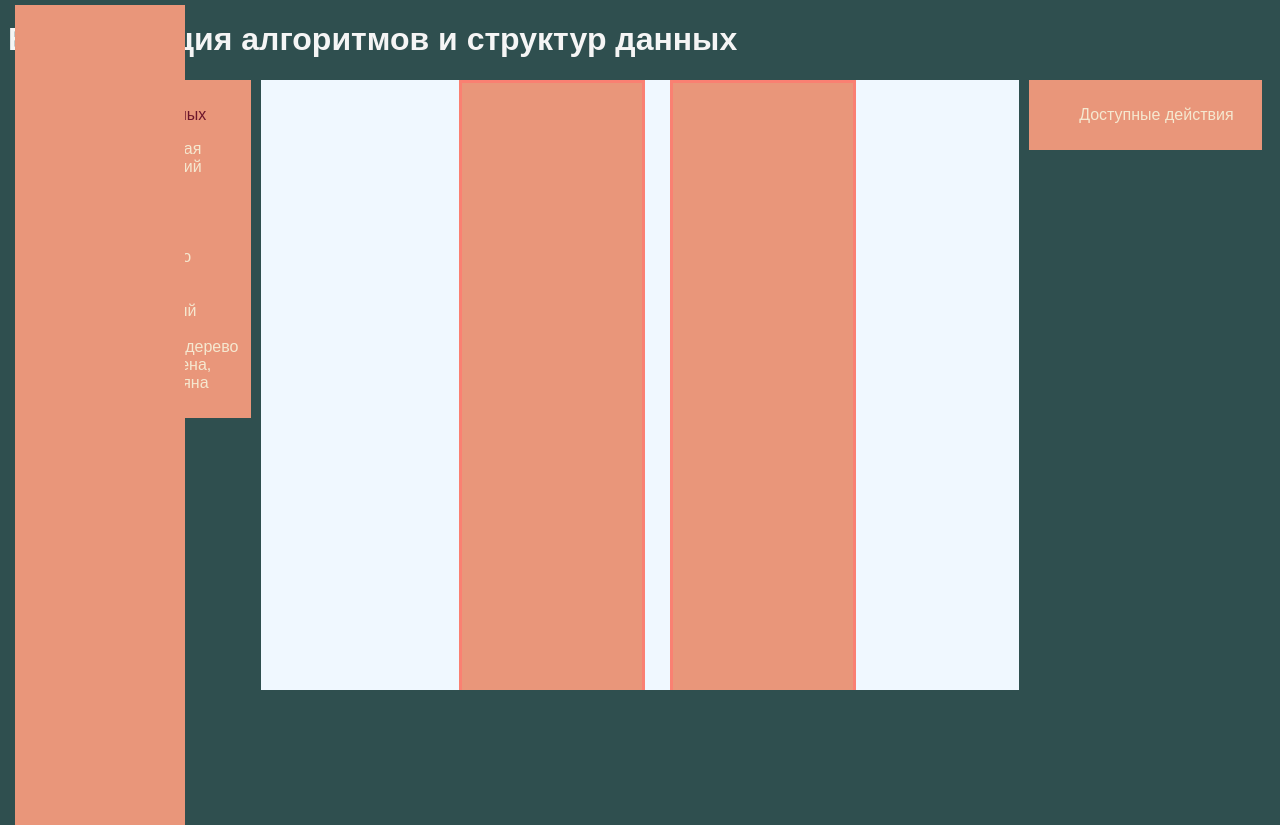
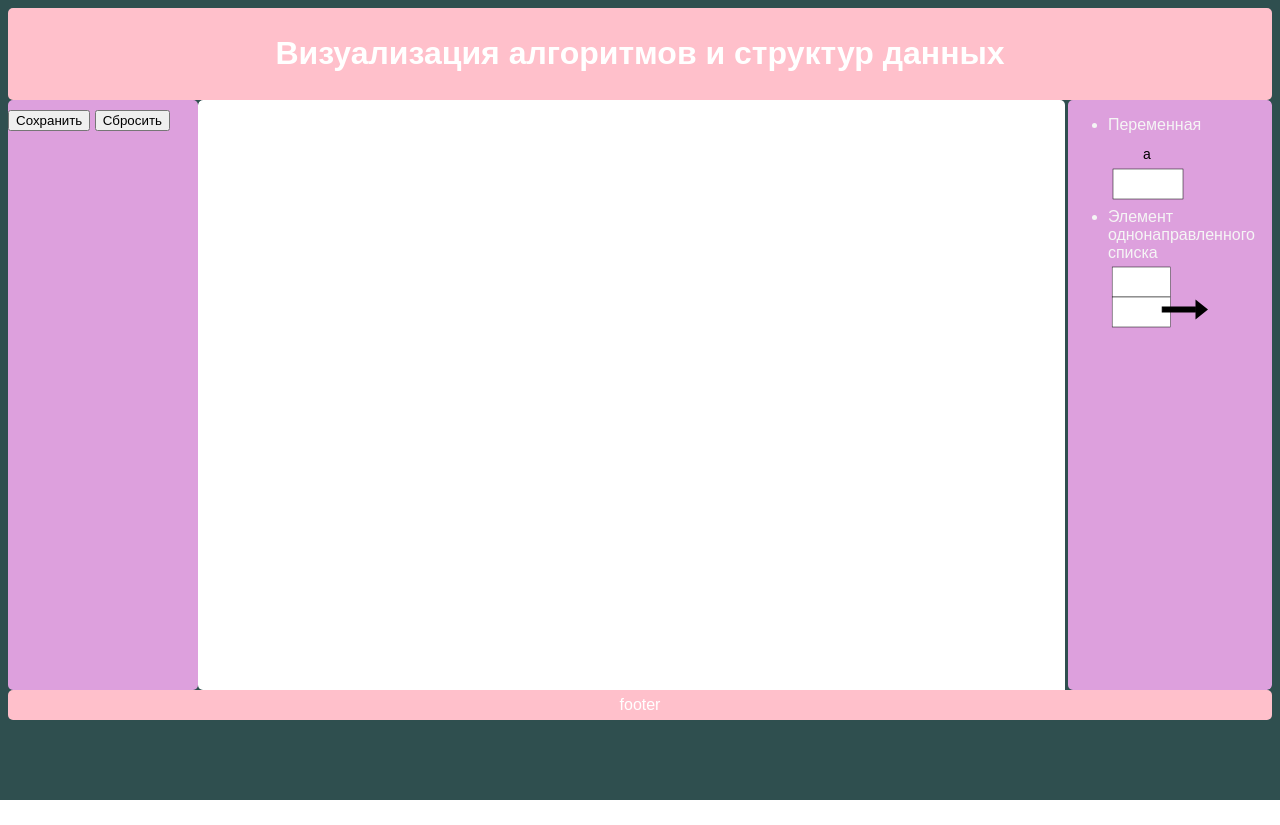
Before and after one commit to helena2505/alg_vis, a PHP site: page / in a window 1280 px wide. After the commit the page ends 800 px from the top, so only its background shows below. Run offline with PHP 8.4, Linux system fonts and the light colour scheme.

Commit message:
Added a stack/queue element

```diff
--- a/index.html
+++ b/index.html
@@ -8,46 +8,34 @@
     <link rel="stylesheet" href="style.css"/>
 </head>
 <body>
-        <header><h1>Визуализация алгоритмов и структур данных</h1></header>
-	<div class="layout">
-	<div class="globCol1">
-        <div>
-                    <ul class = "optionList">
-                        <li><p id="hdr">Структуры данных<p>
-                            <ul class = "optionList">
-                                <li id="variable">Переменная</li>
-                                <li id="array">Статический массив</li>
-                                <li id="structure">Структура</li>
-                                <li id="mfile">Файл</li>
-                                <li id="pointer">Указатель</li>
-                                <li id="muchness">Множество</li>
-                                <li id="mstack">Стек</li>
-                                <li id="mqueue">Очередь</li>
-				<li id="mlist">Двусвязный список</li>
-				<li id="binTree">Бинарное дерево</li>
-                     	    </ul>
-			<footer>&copy; Карелина Елена, Шорыгина Татьяна</footer>
-                    </ul>
-         </div>
-	</div>
-	<div class="globCol3">
-<<<<<<< HEAD
-		<!--div class="empty"-->
-            <!--div class="fill" draggable="true"></div>
-        </div-->
-        <!--div class="empty"></div-->
-=======
-		<div class="empty">
-            <div class="fill" draggable="true"></div>
-        </div>
-        <div class="empty"></div>
->>>>>>> 7074de73b6b23423ee0a050d93f5c658a6045c39
-	</div>
-	<div class="globCol2">
-	<div id="dynMenu">
-		<ul id="options" class="optionList">Доступные действия</ul>
-	</div>
-	</div>
-	<script src="main.js"></script>
+<div id="header">
+    <h1>Визуализация алгоритмов и структур данных</h1>
+</div>
+
+<div id="navigation">
+    <button>Сохранить</button>
+    <button>Сбросить</button>
+</div>
+
+<div id="drawing">
+    <div id="outer-dropzone" class="dropzone"></div>
+    <div id="picturesCol">
+        <ul class="menu">
+            <li>
+                <div>Переменная</div>
+                <img id="vr" src="variable.svg" width="100" height="70" alt="draw variable">
+            </li>
+            <li>
+                <div>Элемент однонаправленного списка</div>
+                <img id="one_list" src="stack_queue.svg" width="100" height="70" alt="draw variable">
+            </li>
+        </ul>
+    </div>
+</div>
+
+<div id="footer">footer</div>
+
+<script src="main.js" type="module"></script>
+<script src="https://unpkg.com/interactjs/dist/interact.min.js"></script>
 </body>
 </html>
--- a/main.js
+++ b/main.js
@@ -1,13 +1,55 @@
-var locMenu = document.getElementById('dynMenu');
-var lst = document.getElementById('options');
-variable.onclick = function() {
-	var li = document.createElement('LI'), li1 = document.createElement('LI'), li2 = document.createElement('LI'), li3 = document.createElement('LI');
-	li.innerHTML = 'Нарисовать';
-	lst.appendChild(li);
-	li1.innerHTML = 'Присвоить значение';
-	lst.appendChild(li1);
-	li2.innerHTML = 'Изменить значение';
-	lst.appendChild(li2);
-	li3.innerHTML = 'Поменять с другой переменной';
-	lst.appendChild(li3);
+var dragItem1 = document.getElementById("vr"); // Перетаскиваемая картинка
+var dragItem2 = document.getElementById("one_list"); // Перетаскиваемая картинка
+var dropLoc = document.getElementById("outer-dropzone"); // Канва, на которую осуществляется перетаскивание
+
+dragItem1.ondragstart = function(event) {
+    /*Функция-обработчик события начала перетаскивания картинки
+    * Функция принимает на вход событие (event)
+    * Функция записывает перетаскиваемый элемент в событие
+    * Автор: Карелина Елена
+    */
+    event.dataTransfer.setData('key', event.target.id);
 }
+
+dragItem2.ondragstart = function(event) {
+    /*Функция-обработчик события начала перетаскивания картинки
+    * Функция принимает на вход событие (event)
+    * Функция записывает перетаскиваемый элемент в событие
+    * Автор: Карелина Елена
+    */
+    event.dataTransfer.setData('key', event.target.id);
+}
+
+dropLoc.ondragover = function(event) {
+    /*Функция-обработчик события попадания картинки на канву
+    * Функция принимает на вход событие (event)
+    * Функция отключает дефолтный drag&drop
+    * Автор: Карелина Елена
+    */
+    event.preventDefault();
+}
+
+dropLoc.ondrop = function(event) {
+    /*Функция-обработчик события бросания картинки на канву
+    * Функция принимает на вход событие (event)
+    * Функция рисует картинку, идентичную перетаскиваемой, на канве
+    * и устанавливает ее размеры и координаты
+    * Автор: Карелина Елена
+    */
+    event.preventDefault();
+    var dropItem = event.dataTransfer.getData('key'); //Получение информации о перетаскиваемой картинке
+    var droppedElement = document.getElementById(dropItem);
+    var newElement = document.createElement('img'); //Создание картинки на канве
+    //Задание размеров картинки
+    newElement.style.height = "70px";
+    newElement.style.width = "100px";
+    newElement.src = droppedElement.src; //Подключение файла-источника svg
+    //Задание координат картинки
+    newElement.style.position = 'absolute';
+    newElement.style.left = event.clientX + 'px';
+    newElement.style.top = event.clientY + 'px';
+    //Задание идентификатора для картинки
+    newElement.classList.add('drag-drop');
+    newElement.id = 'var1'
+    dropLoc.appendChild(newElement); //Присоединение картинки к родительскому элементу-канве
+}
--- a/style.css
+++ b/style.css
@@ -4,89 +4,127 @@ body {
     color: whitesmoke;
 }
 
-#hdr {
-    color: rgb(109, 22, 44);
+#header {
+    background-color: pink;
+    color: white;
+    text-align: center;
+    padding: 6px;
+    border-radius: 5px;
 }
 
-#header {
- align-self: center;
- align-content: center;
- font-size: 2.2em; /* Размер текста */
- text-align: center; /* Выравнивание по центру */
- padding: 5px; /* Отступы вокруг текста */
+#navigation {
+    line-height: 40px;
+    background-color: plum;
+    height: 590px;
+    width: 15%;
+    float: left;
+    padding: 0px;
+    overflow: auto;
+    border-radius: 5px;
+}
+
+#drawing {
+    height: 590px;
+    width: auto;
+    overflow: hidden;
+    border-radius: 5px;
+}
+
+#picturesCol {
+    height: 100%;
+    width: 19%;
+    padding: 0px;
+    float: right;
+    background-color: plum;
+    overflow: auto;
+    float: right;
+    border-radius: 5px;
 }
 
 #footer {
- background: #8fa09b; /* Цвет фона подвала */
- color: aliceblue; /* Цвет текста */
- padding: 5px; /* Отступы вокруг текста */
- clear: left; /* Отменяем действие float */
+    background-color: pink;
+    color: white;
+    text-align: center;
+    padding: 6px;
+    clear: both;
+    border-radius: 5px;
+}
+
+.saveButton {
+    padding: 5px 5px;
+    text-align: center;
+    align-self: center;
+    background-color: azure;
+    width: 40%;
+    height: 20%;
+    box-shadow: 0 0 0 rgba(0,0,0,0.1), inset 0 0 0 rgba(0,0,0,0.1);
+    font-size: 15px;
+}
+
+.button:hover{
+    background: rgb(255, 163, 88);
 }
 
 .optionList li{
     list-style-type: none
 }
 
-
 .layout {
     overflow: hidden;
 }
 
-.globCol1, .globCol2 {
-	width: 20%;
-	height: 100%;
-	float: left;
-}
-
-.globCol3 {
-	width: 60%;
-	height: 610px;
-	float: left;
-	background-color: aliceblue;
-	align-self: center;
-	table-layout: auto;
-}
-
 .layout div div{
-    margin: 0 10px; /* Отступы */
-    padding: 10px; /* Поля */
+    margin: 0 0px; /* Отступы */
+    padding: 0px; /* Поля */
     height: 100%; /* Высота колонок */
     background: darksalmon; /* Цвет фона */
     color: #f5e8d0; /* Цвет текста */
     overflow: auto;
 }
 
-.drawing {
+
+#outer-dropzone {
     height: 100%;
-	width: 100%;
-	background: #ffffff;
+    width: 80%;
+    background-color: white;
+    float: left;
+    border-radius: 5px;
 }
 
-.fill {
-	background-image: url('http://source.unsplash.com/random/150x150');
-	position: absolute;
-<<<<<<< HEAD
-	object-fit: cover;
-=======
->>>>>>> 7074de73b6b23423ee0a050d93f5c658a6045c39
-	height: 150px;
-	width: 150px;
-	top: 5px;
-	left: 5px;
-	cursor: pointer;
+#inner-dropzone {
+    height: 80px;
 }
 
-.empty {
+.dropzone {
+    background-color: white;
+    border: dashed 4px transparent;
+    border-radius: 5px;
+    margin: 0px auto 0px;
+    padding: 0px;
+    width: 80%;
+    transition: background-color 0.3s;
+}
+
+.drop-active {
+    border-color: #aaa;
+    position: relative;
+}
+
+.drop-target {
+    background-color: #29e;
+    border-color: #fff;
+    border-style: solid;
+}
+
+.drag-drop {
     display: inline-block;
-<<<<<<< HEAD
-	position: sticky;
-=======
-	position: relative;
->>>>>>> 7074de73b6b23423ee0a050d93f5c658a6045c39
-	height: 160px;
-	width: 160px;
-	margin: 10px;
-	top: 5px;
-	border: 3px salmon solid;
-	background-color: wheat;
+    touch-action: none;
+    -webkit-transform: translate(0px, 0px);
+    transform: translate(0px, 0px);
+    transition: background-color 0.3s;
 }
+
+.drag-drop.can-drop {
+    color: #000;
+    background-color: transparent;
+}
```
Also changed, not shown: stack_queue.svg (added), variable.svg (added). Lines whose indentation alone changed are shown as unchanged.
